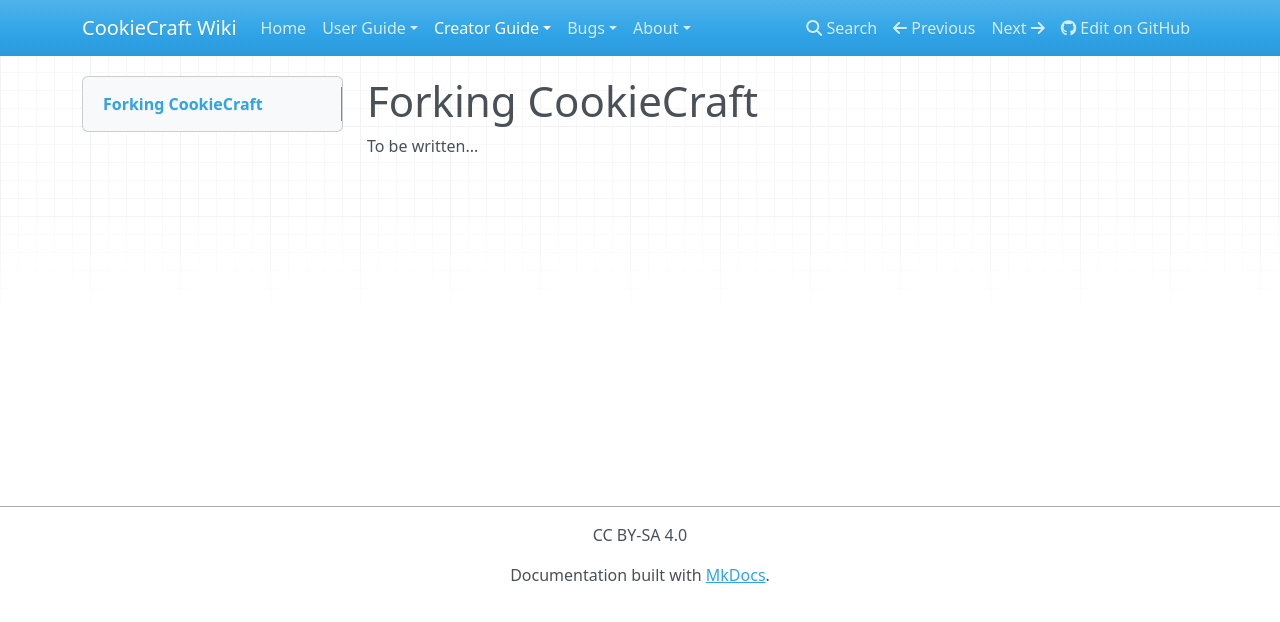
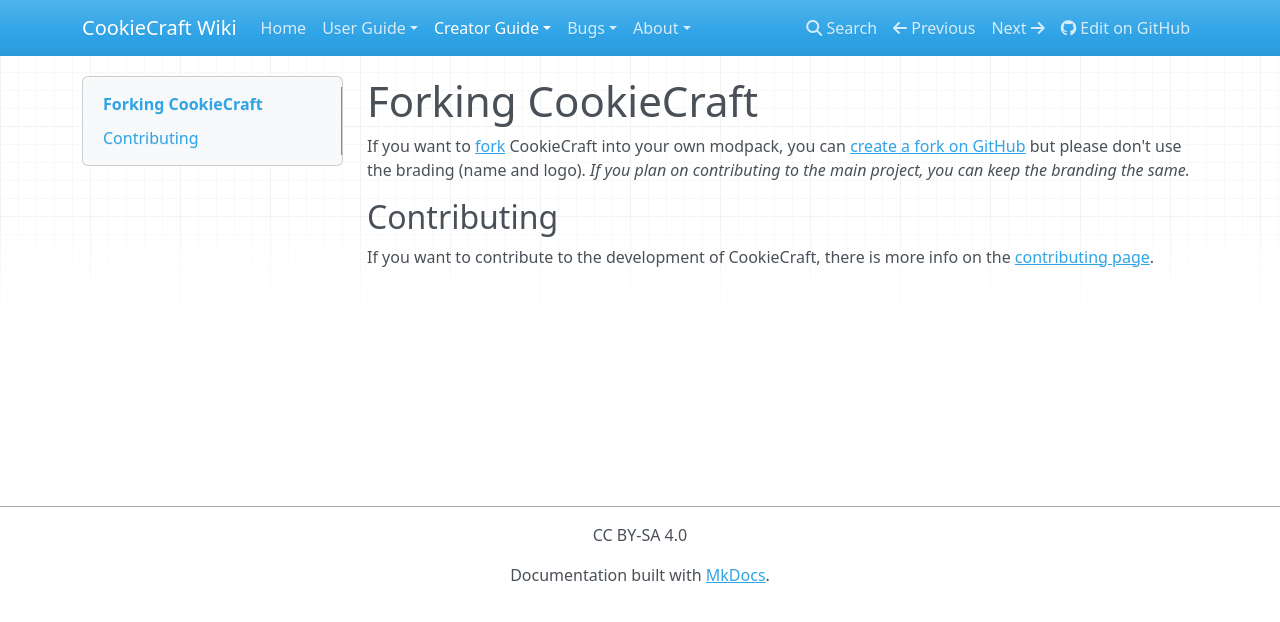
Before and after one commit to ArkhamCookie/CookieCraft, an MkDocs documentation site: the page built from docs/creator-guide/forking.md, in a window 1280 px wide. Shown: the top 622 px of the page. Built offline with MkDocs 1.6.1, drawn with Linux system fonts in a browser that asks for light colours; nearby versions of some CDN libraries.

Commit message:
docs: add a little doc about forking with helpful links

```diff
--- a/docs/creator-guide/forking.md
+++ b/docs/creator-guide/forking.md
@@ -1,3 +1,11 @@
 # Forking CookieCraft
 
-To be written...
+If you want to [fork](https://en.wikipedia.org/wiki/Fork_(software_development)) CookieCraft into your own modpack,
+you can [create a fork on GitHub](https://docs.github.com/en/pull-requests/collaborating-with-pull-requests/working-with-forks/fork-a-repo) but please don't use the brading (name and logo).
+*If you plan on contributing to the main project,
+you can keep the branding the same.*
+
+## Contributing
+
+If you want to contribute to the development of CookieCraft,
+there is more info on the [contributing page](docs/CONTRUBUTING.md).
```
